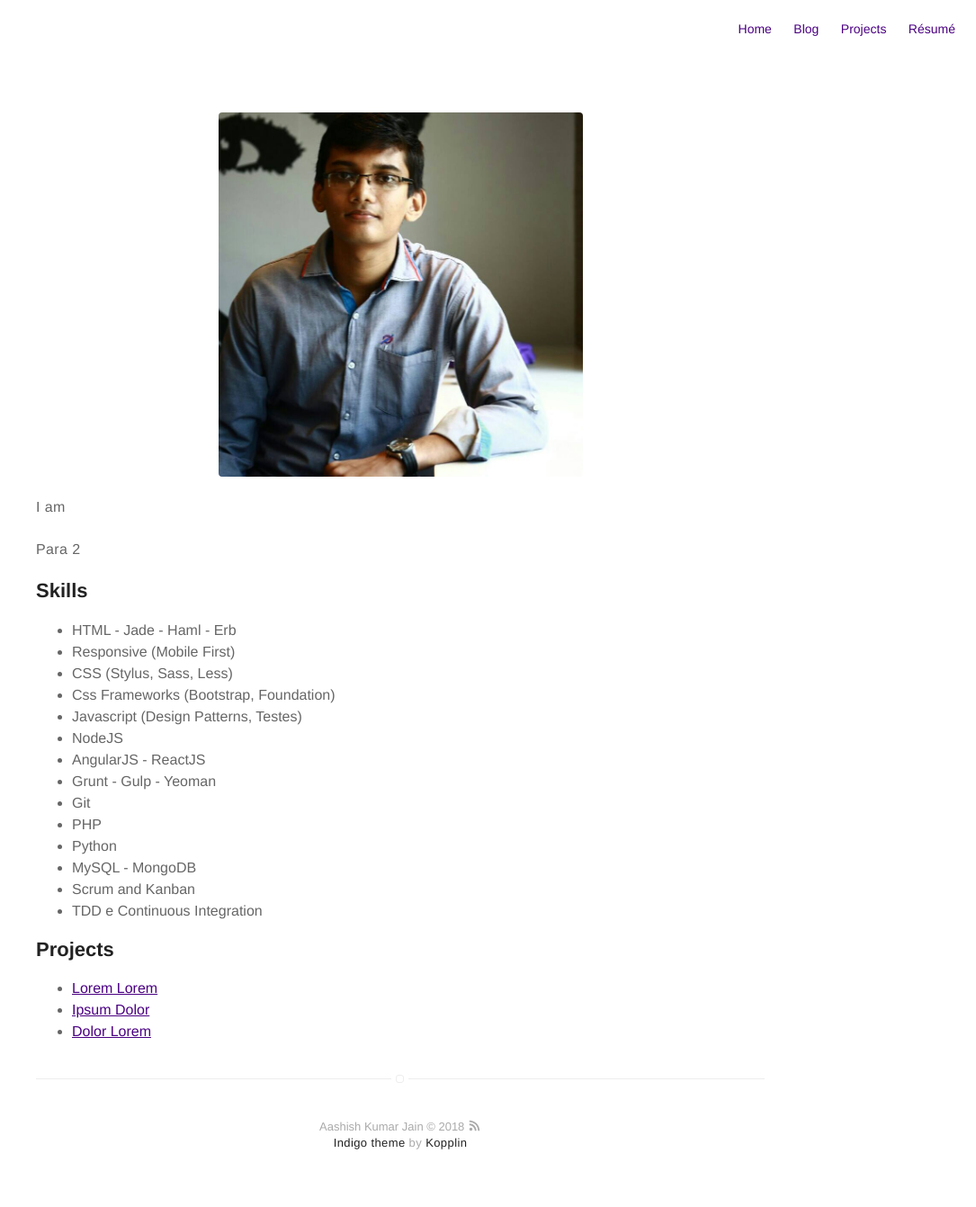
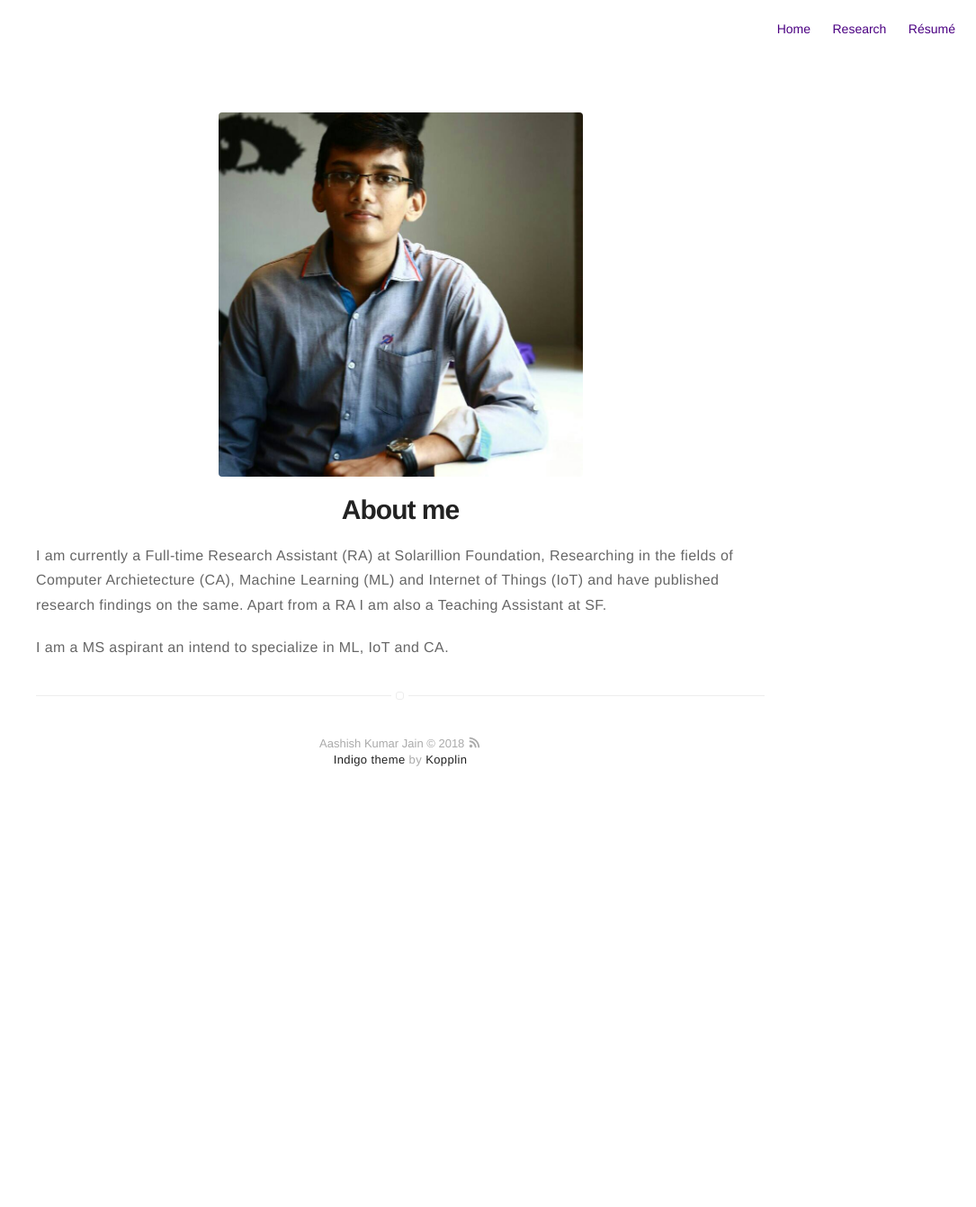
Before and after one commit to aashish-jain/aashish-jain.github.io, a Jekyll site: the page built from about.md, in a window 1280 px wide. Shown: the whole page at 90% size, without its empty margins (195-1280 px from the left). Built offline with Jekyll 4.4.1, drawn with Linux system fonts in a browser that asks for light colours; after the commit the page ends 916 px from its top, so only the background shows below that.

Commit message:
1st version ready

```diff
--- a/_config.yml
+++ b/_config.yml
@@ -1,6 +1,6 @@
 # main text of home
 name: Aashish Kumar Jain
-bio: Research Assistant at Solarillion Foundation
+bio: Machine Learning, IoT and Computer Archietecture Enthusiast
 
 # twitter summary info
 # description: A blog about technology and stuff related
@@ -14,7 +14,7 @@ picture: assets/images/profile.jpg
 # and specify source (external or local).
 resume: true
 resume-external: true
-resume-url: https://google.com/?q=my+resume
+resume-url: assets/docs/Resume.pdf
 
 url: https://aashish-jain.github.io
 # your url: http://USERNAME.github.io
@@ -22,7 +22,7 @@ url: https://aashish-jain.github.io
 permalink: /:title/
 
 # To enable google analytics, supply your token below
-# analytics-google: 'UA-MYANALYTICS'
+analytics-google: 'UA-MYANALYTICS'
 
 # To enable piwik tracking, supply your url & site ID below
 # analytics-piwik-url: 'piwik.my-host.com'
@@ -53,12 +53,12 @@ github: aashish-jain
 email: aashish_jain@live.com
 
 authors:
-    johndoe:
+    aashish_jain:
         name: Aashish Kumar Jain
         bio: Research Assistant at Solarillion Foundation
         external-image: false
         picture: assets/images/profile.jpg
-        # twitter: johndoe
+        # twitter: _aashishjain
     # jamesfoster:
     #     name: James Foster
     #     bio: A Man who develops software with coffee
@@ -80,22 +80,22 @@ projects: true
 
 # if you don't need "about" or "blog", comment them out below
 about: true
-blog: true
+# blog: true
 
 # do you want to show the "read time" of the posts?
-read-time: true
+# read-time: true
 
 # do you want to show the "tags" inside the posts?
-show-tags: true
+# show-tags: true
 
 # related posts inside a post?
-related: true
+# related: true
 
 # Display links for next and previous posts for the specified categories
-post-advance-links: [blog]
+# post-advance-links: [blog]
 
 # show author block at the end of a post ?
-show-author: true
+# show-author: true
 
 # do you want some animations?
 animation: true
--- a/_includes/nav.html
+++ b/_includes/nav.html
@@ -15,9 +15,9 @@
         {% endif %}
 
         {% if site.projects == true %}
-            {% if page.title != "Projects" %}
+            {% if page.title != "Research" %}
                 <li class="item">
-                    <a class="link" href="{{ site.url }}/projects">Projects</a>
+                    <a class="link" href="{{ site.url }}/research">Research</a>
                 </li>
             {% endif %}
         {% endif %}
--- a/about.md
+++ b/about.md
@@ -4,15 +4,18 @@ layout: page
 ---
 ![Profile Image]({{ site.url }}/{{ site.picture }})
 
-<p> I am</p>
+<center><h1>About me</h1></center>
 
-<p>Para 2</p>
+<p> I am currently a Full-time Research Assistant (RA) at Solarillion Foundation, Researching in the fields of Computer Archietecture (CA), Machine Learning (ML) and Internet of Things (IoT) and have published research findings on the same. Apart from a RA I am also a Teaching Assistant at SF.</p>
 
-<h2>Skills</h2>
+<p> I am a MS aspirant an intend to specialize in ML, IoT and CA.  </p>
+
+
+<!-- <h2>Skills</h2>
 
 <ul class="skill-list">
-	<li>HTML - Jade - Haml - Erb</li>
-	<li>Responsive (Mobile First)</li>
+	<li>Python</li>
+	<li></li>
 	<li>CSS (Stylus, Sass, Less)</li>
 	<li>Css Frameworks (Bootstrap, Foundation)</li>
 	<li>Javascript (Design Patterns, Testes)</li>
@@ -33,4 +36,4 @@ layout: page
 	<li><a href="https://github.com/">Lorem Lorem</a></li>
 	<li><a href="https://github.com/">Ipsum Dolor</a></li>
 	<li><a href="https://github.com/">Dolor Lorem</a></li>
-</ul>
+</ul> -->
```
Also changed, not shown: projects.html (deleted, +0 -16 lines), assets/images/james.jpg (deleted), 11 other files.
